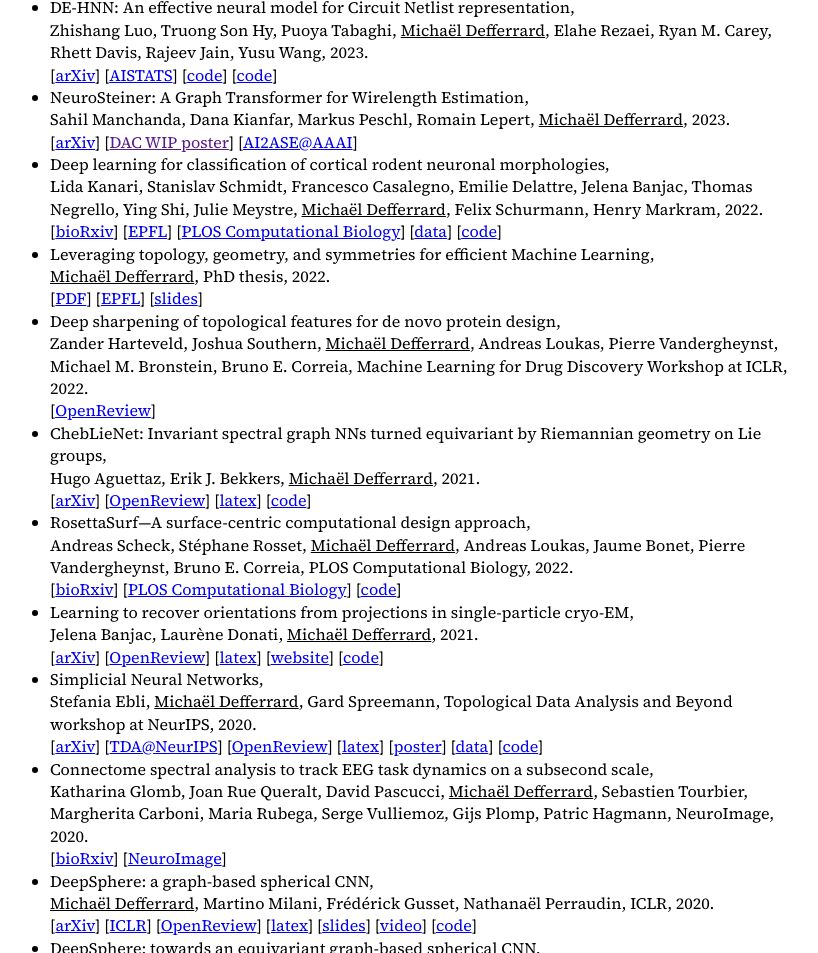
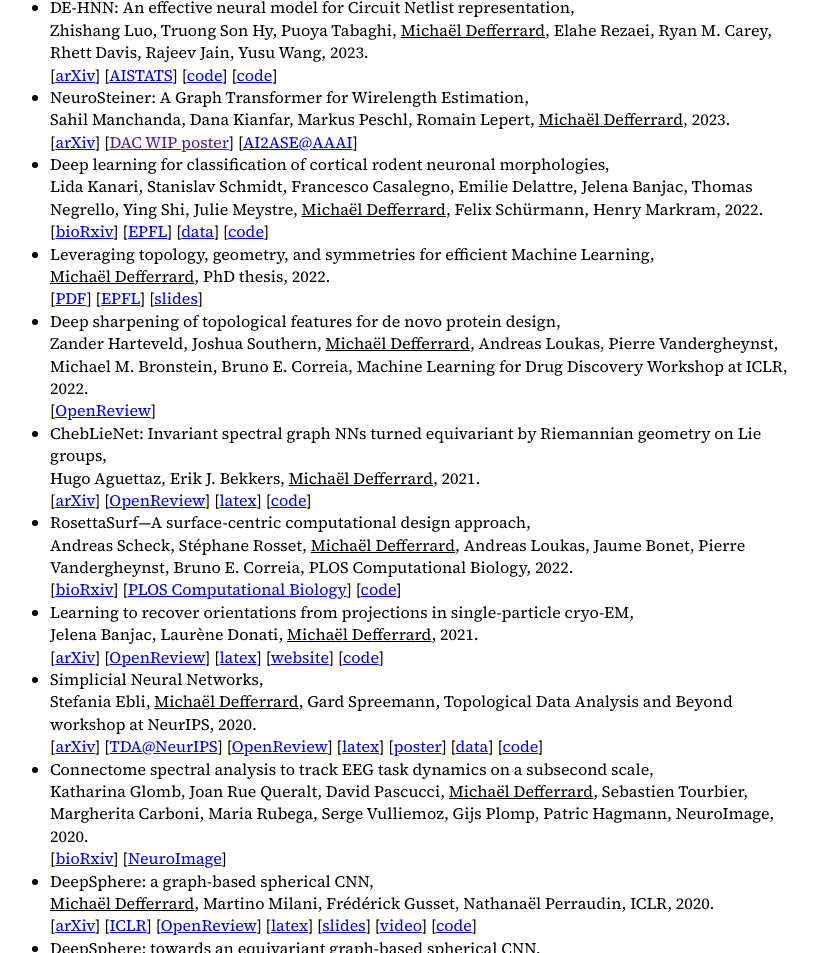
Before and after one commit to mdeff/homepage, a plain HTML site: page index.html in a window 1280 px wide. Shown: the part 1442-2395 px from the top of the page, without its empty margins (238-1056 px from the left). Drawn offline with nearby package versions, Linux system fonts and the light colour scheme.

Commit message:
paper: morpho to Nature Communications

```diff
--- a/index.html
+++ b/index.html
@@ -187,11 +187,12 @@
     </li>
     <li>
         Deep learning for classification of cortical rodent neuronal morphologies,<br>
-    Lida Kanari, Stanislav Schmidt, Francesco Casalegno, Emilie Delattre, Jelena Banjac, Thomas Negrello, Ying Shi, Julie Meystre, <u>Michaël Defferrard</u>, Felix Schurmann, Henry Markram, 2022.<br>
+    Lida Kanari, Stanislav Schmidt, Francesco Casalegno, Emilie Delattre, Jelena Banjac, Thomas Negrello, Ying Shi, Julie Meystre, <u>Michaël Defferrard</u>, Felix Schürmann, Henry Markram, 2022.<br>
         [<a href="https://www.biorxiv.org/content/10.1101/2024.09.13.612635">bioRxiv</a>]
         <!-- [<a href="https://doi.org/10.1101/2024.09.13.612635">bioRxiv</a>] -->
         [<a href="https://infoscience.epfl.ch/handle/20.500.14299/242549">EPFL</a>]
-        [<a href="TODO">PLOS Computational Biology</a>]
+        <!-- [<a href="NOT">PLOS Computational Biology</a>] -->  <!-- PCOMPBIOL-D-24-01576 -->
+        <!-- [<a href="TODO">Nature Communications</a>] -->  <!-- NCOMMS-25-80464 -->
         [<a href="https://doi.org/10.5281/zenodo.5909613">data</a>]
         [<a href="https://github.com/BlueBrain/morphoclass">code</a>]
     </li>
```
